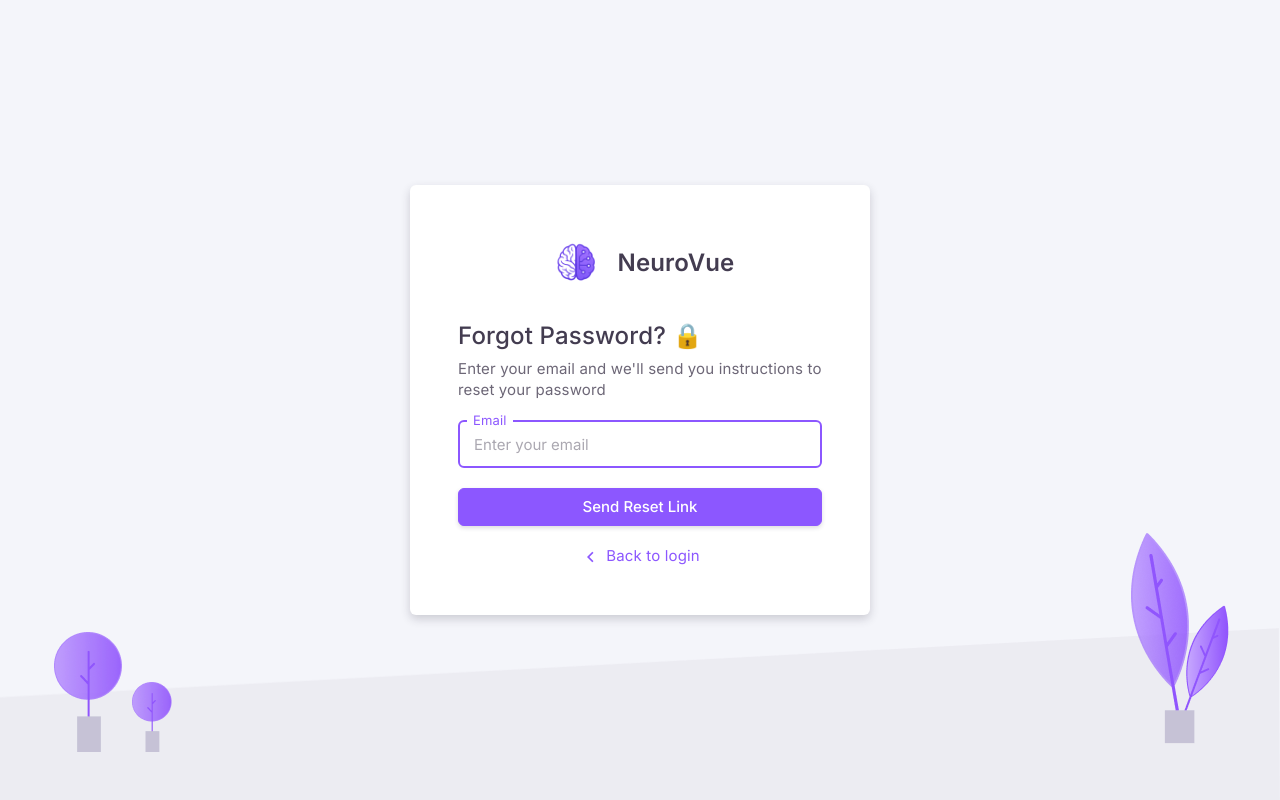
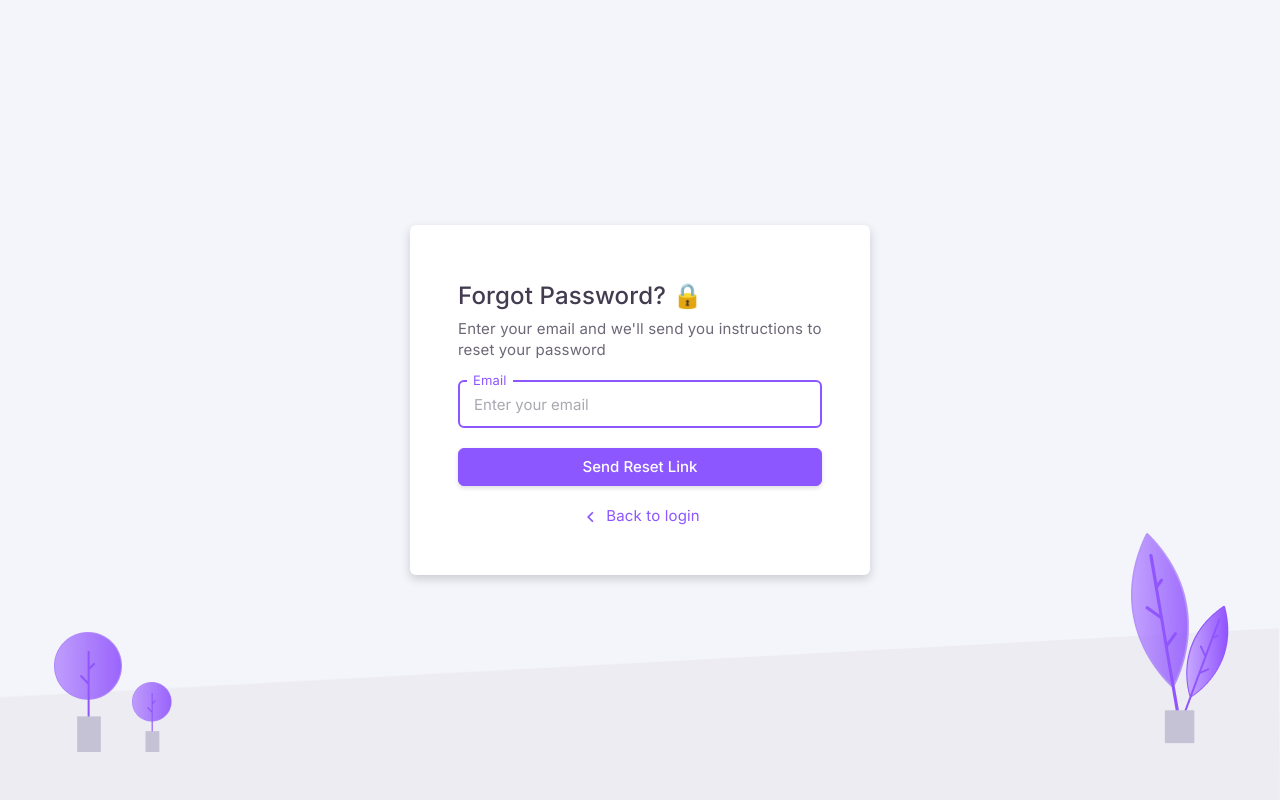
Before and after one commit to sameer6699/NeuroVue, a Django app: page /auth/forgot_password/ in a window 1280 px wide. Run offline with Django 5.2, Linux system fonts and the light colour scheme; some libraries are stand-ins or nearby versions.

Commit message:
Added Auth forgot password changes in the code

```diff
--- a/app/apps/authentication/templates/auth_forgot_password_basic.html
+++ b/app/apps/authentication/templates/auth_forgot_password_basic.html
@@ -3,7 +3,7 @@
 {% load static %}
 {% load i18n %}
 
-{% block title %}Forgot Password - Pages{% endblock %}
+{% block title %}{% endblock %}
 
 {% block page_css %}
 {{ block.super }}
@@ -18,17 +18,11 @@
       <!-- Logo -->
       <div class="card p-7">
         <!-- Forgot Password -->
-        <div class="app-brand justify-content-center mt-5">
-          <a href="{% url 'index' %}" class="app-brand-link gap-3">
-            <span class="app-brand-logo demo">{% include 'partials/logo.html' with bgcolor="#9055FD" %}</span>
-            <span class="app-brand-text demo text-heading fw-semibold">{% get_theme_variables 'template_name' %}</span>
-          </a>
-        </div>
         <!-- /Logo -->
         <div class="card-body mt-1">
           <h4 class="mb-1">Forgot Password? 🔒</h4>
           <p class="mb-5">Enter your email and we'll send you instructions to reset your password</p>
-          <form id="formAuthentication" class="mb-5" action="{% url 'index' %}">
+          <form id="formAuthentication" class="mb-5" action="#">
             {% csrf_token %}
             <div class="form-floating form-floating-outline mb-5">
               <input type="text" class="form-control" id="email" name="email" placeholder="Enter your email" autofocus>
--- /dev/null
+++ b/app/apps/dashboards/templates/landing_page.html
@@ -0,0 +1 @@
+Hello THis is the landing page
```
